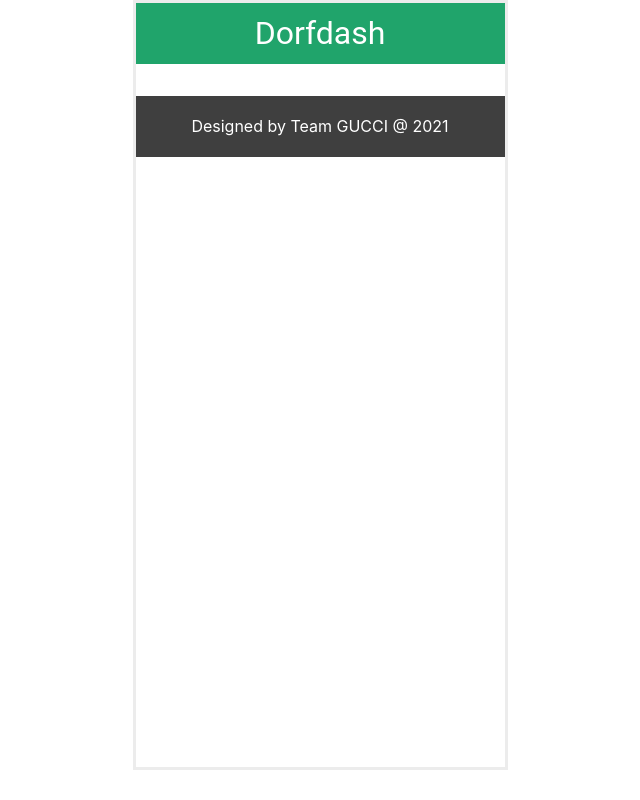
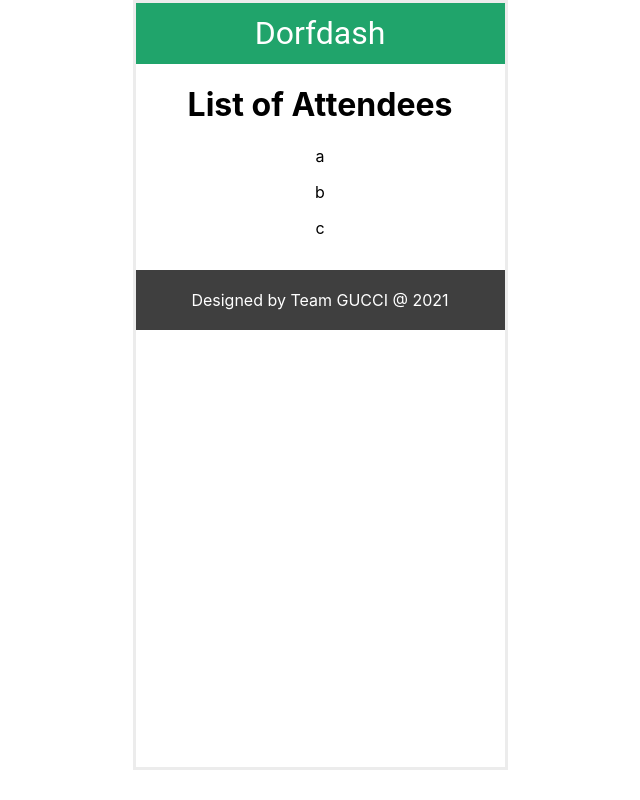
Before and after one commit to RFP54-Gucci/Dorfdash, a React (Create React App) app: page /attendees in a window 1280 px wide. Shown: the whole page, without its empty margins (320-960 px from the left). Built offline with nearby package versions, Linux system fonts and the light colour scheme; no server answers.

Commit message:
setting up list of attendees

```diff
--- a/src/components/attendants/attendees.js
+++ b/src/components/attendants/attendees.js
@@ -12,15 +12,14 @@ const axios = require('axios');
 const Attendees = () => {
   const classes = useStyles();
 
-  const [attendees, setAttendees] = useState([]);
+  const [attendees, setAttendees] = useState(['a', 'b', 'c']);
 
   const {currentEvent, setCurrentEvent} = useContext(Context);
 
-
   // upon reload, it should get all of the attendees
   // useEffect(() => {
-  //   getAttendees();
-  // });
+  //   // getAttendees();
+  // }, [attendees]);
 
   let getAttendees = () => {
     // axios request to get all attendants
@@ -37,10 +36,10 @@ const Attendees = () => {
   return (
     <Container className={classes.root}>
       <Header />
+      <h1>List of Attendees</h1>
       <Container>
         {attendees.map((item, i) => {
-          console.log(item);
-          return '';
+          return <p>{item}</p>
         })}
       </Container>
       <Footer />
```
